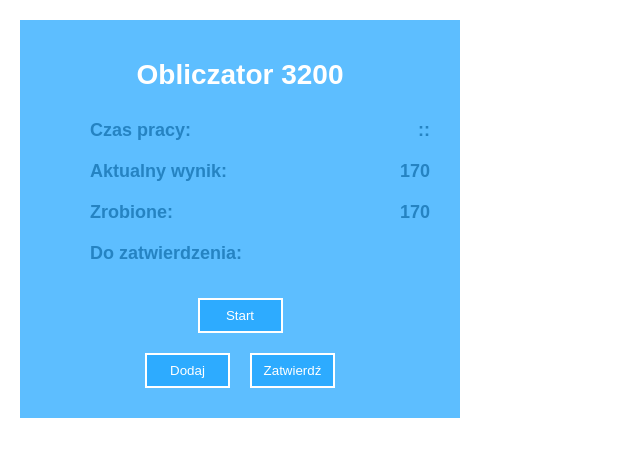
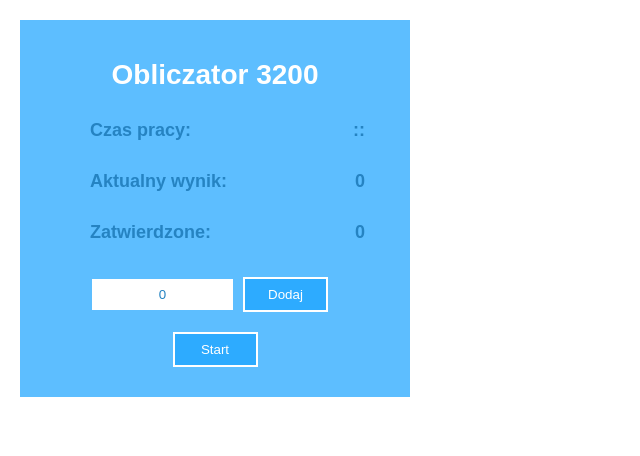
Before and after one commit to wesselpawel/obliczator_normy3200, a React (Create React App) app: page / in a window 1280 px wide. Shown: the top 456 px of the page, without its empty margins (0-640 px from the left). Built offline with nearby package versions, Linux system fonts and the light colour scheme.

Commit message:
lifted the state up

```diff
--- a/src/App.css
+++ b/src/App.css
@@ -6,7 +6,7 @@ body {
 .container {
   padding:20px;
   text-align: center;
-  width:400px;
+  width:350px;
   height:100%;
   background-color: rgb(93, 190, 255);
 }
@@ -17,6 +17,9 @@ body {
   height:35px;
   color:white;
   margin:10px;
+}
+.dodaj{
+  height:85px;
 }
 ul{
   list-style: none;
@@ -29,7 +32,16 @@ li{
   padding:10px;
   display:flex;
   justify-content: space-between;
+  margin: 10px 15px 0 0;
 }
 h1{
   color:white;
 }
+input{
+  background-color: rgb(255, 255, 255);
+  border:2px solid rgb(255, 255, 255);
+  width:133px;
+  height:25px;
+  color:rgb(37, 131, 194);
+  text-align: center;
+}
--- a/src/App.js
+++ b/src/App.js
@@ -1,31 +1,29 @@
 import React from "react";
 import './App.css';
+import Buttons from './Buttons'
 
-class Buttons extends React.Component {
-
-  render(){
-    return(
-
-      <div className="buttons">
-
-      <button className="btn">
-        Dodaj
-      </button>
-      <button className="btn">
-        Zatwierdź
-      </button>
-
-      </div>
-    )
-  }
-}
 class Stopwatch extends React.Component {
   constructor() {
     super();
-    this.state = { time: {}, seconds: 1, norms:(170), clicked:false, };
+    this.state = { time: {}, seconds: 1, norms:0, value: 0, zrobione: 0,};
     this.timer = 0;
     this.startTimer = this.startTimer.bind(this);
     this.countDown = this.countDown.bind(this);
+    this.handleChange = this.handleChange.bind(this);
+    this.addPositions = this.addPositions.bind(this);
+
+  }
+
+  handleChange(event) {
+    this.setState({value: event.target.value});
+  }
+  addPositions(e) {
+    let zrobione = Math.floor(this.state.value)+Math.floor(this.state.zrobione)
+    let norms = Math.floor(this.state.norms)+Math.floor(this.state.zrobione)
+    this.setState({zrobione: zrobione, norms: norms,});
+
+
+    e.preventDefault();
   }
 
   secondsToTime(secs){
@@ -47,11 +45,14 @@ class Stopwatch extends React.Component {
   }
 
 
-  startTimer(clicked) {
+  startTimer() {
     if (this.timer === 0) {
       this.timer = setInterval(this.countDown, 1000);
     }
   }
+
+
+
   countDown() {
     // add a second, set state so a re-render happens.
 
@@ -60,8 +61,7 @@ class Stopwatch extends React.Component {
       return Math.round(value * multiplier) / multiplier;
     }
     var seconds = this.state.seconds + 1;
-    var norms = this.state.norms-0.036; // because 0.036 is 1/3600 of an norm/hour..
-
+    var norms = this.state.norms-0.036; // because 0.036 is 1/3600 of an norm/second..
     this.setState({
       time: this.secondsToTime(seconds),
       seconds: seconds,
@@ -73,29 +73,16 @@ class Stopwatch extends React.Component {
 
   render() {
     return(
-      <div>
-              <div>
-                <h1>Obliczator 3200</h1>
-                  <ul>
-                  <li className="stopwatch-line"><b>Czas pracy:</b>
-                    <b>
-                      {this.state.time.h<9 ? "0"+this.state.time.h : this.state.time.h}:
-                      {this.state.time.m<9 ? "0"+this.state.time.m : this.state.time.m}:
-                      {this.state.time.s<9 ? "0"+this.state.time.s : this.state.time.s}
-                    </b>
-                  </li>
-                  <li><b>Aktualny wynik:</b><b>{this.state.norms}</b></li>
-                  <li><b>Zrobione:</b><b>170</b></li>
-                  <li><b>Do zatwierdzenia:</b><b></b></li>
-                </ul>
-              </div>
-
-
-
-        <button className="btn" onClick={this.startTimer}>Start</button>
-        <br/>
-        <Buttons/>
-      </div>
+      <Buttons
+        time={this.state.time}
+        norms={this.state.norms}
+        zrobione={this.state.zrobione}
+        value={this.state.value}
+        seconds={this.state.seconds}
+        addPositions={this.addPositions}
+        handleChange={this.handleChange}
+        startTimer={this.startTimer}
+      />
     );
   }
 }
--- /dev/null
+++ b/src/Buttons.js
@@ -0,0 +1,51 @@
+import React from "react";
+
+
+export default class Buttons extends React.Component {
+    render(){
+      return(
+
+        <div className="buttons">
+          <div>
+            <div>
+              <h1>Obliczator 3200</h1>
+                <ul>
+                  <li className="stopwatch-line"><b>Czas pracy:</b>
+                    <b>
+                      {this.props.time.h<10 ? "0"+this.props.time.h : this.props.time.h}:
+                      {this.props.time.m<10 ? "0"+this.props.time.m : this.props.time.m}:
+                      {this.props.time.s<10 ? "0"+this.props.time.s : this.props.time.s}
+                    </b>
+                  </li>
+                  <li><b>Aktualny wynik:</b><b>{this.props.norms}</b></li>
+                  <li><b>Zatwierdzone:</b><b>{this.props.zrobione}</b></li>
+                </ul>
+            </div>
+                <input
+                type="text"
+                value={this.props.value}
+                onChange={this.props.handleChange}
+                />
+
+                <button
+                className="btn"
+                onClick={this.props.addPositions}
+                type="submit"
+                >
+                Dodaj
+                </button>
+                    <br/>
+                <button
+                className="btn"
+                onClick={this.props.startTimer}
+                >
+                Start
+                </button>
+          </div>
+
+
+
+        </div>
+      )
+    }
+  }
```
Also changed, not shown: package.json (+5 -2 lines), 1 other file (tests, documents, lock files or other folders).
